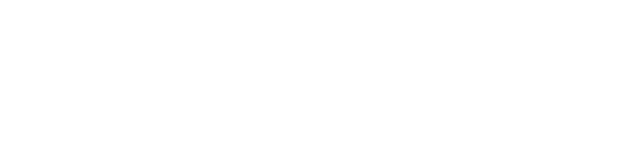
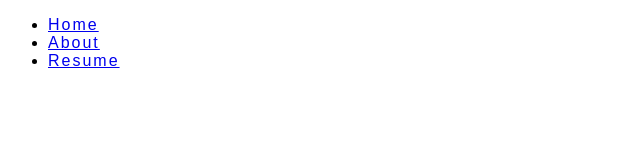
Before and after one commit to GitHubSamC/samcobb.github.io, a plain HTML site: page Layout/index.html in a window 1280 px wide. Shown: the whole page, without its empty margins (0-640 px from the left). Drawn offline with Linux system fonts and the light colour scheme; files that its build step writes are made by us from their sources.

Commit message:
Update index.html

```diff
--- a/Layout/index.html
+++ b/Layout/index.html
@@ -1,5 +1,21 @@
 <!DOCTYPE html>
 <html>
-<head>
 
-</head>
+  <head>
+    <title>
+      Samuel P. Cobb
+    </title>
+    <link  href="style.css" type="text/css" rel="stylesheet">
+  </head>
+
+<body>
+
+    <nav>
+<ul>
+<li><a href="./Home">Home</a></li>
+<li><a href="./About">About</a></li>
+<li><a href="./Resume">Resume</a></li>
+</ul>
+    </nav>
+
+  </html>
```
